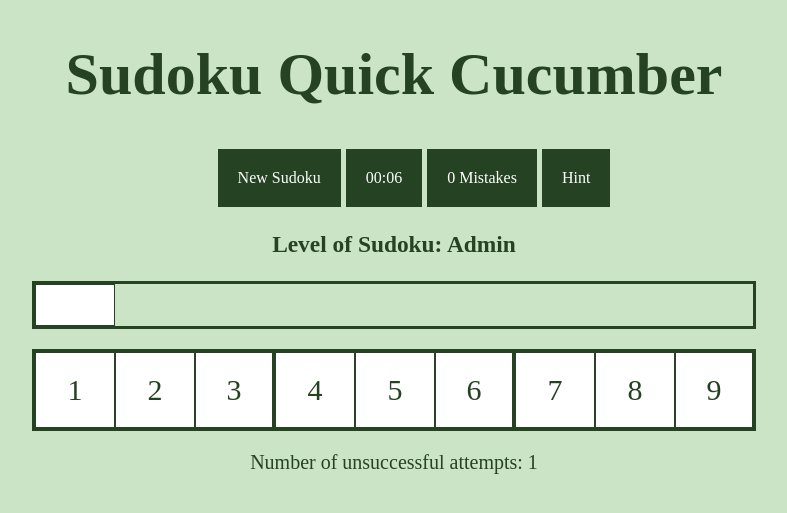
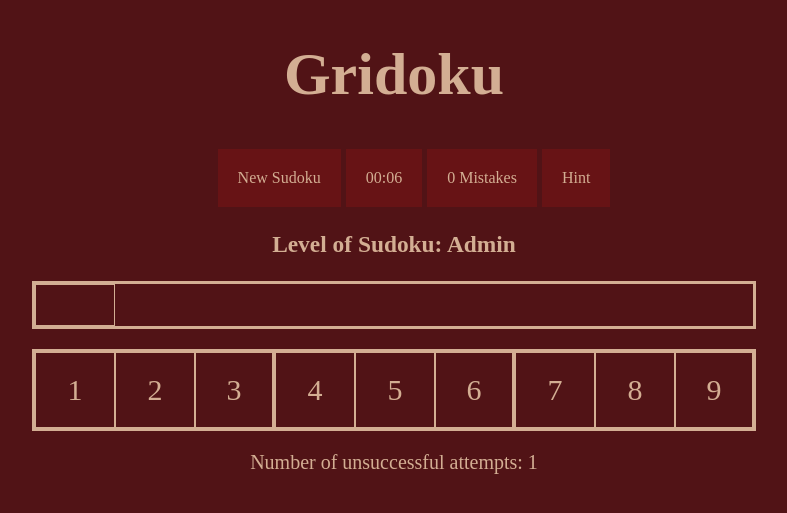
Before and after one commit to katarinakovacova/sudoku-solver, a Django app: template sudoku_site/sudoku/templates/home.html in a window 1280 px wide. Shown: the top 513 px of the page, without its empty margins (246-1033 px from the left). Run offline with Django 4.2, Linux system fonts and the light colour scheme; the template is opened without the code that fills it: most values are stand-ins (such as "Sample title", 1, 10 or a date in 2020); parts of the project's set-up code (start-up, migrations or seed data) failed here and were passed over.

Commit message:
Change color palette for the frontend #16

```diff
--- a/sudoku_site/sudoku/templates/home.html
+++ b/sudoku_site/sudoku/templates/home.html
@@ -3,10 +3,10 @@
 <head>
     <meta charset="UTF-8">
     <meta name="viewport" content="width=device-width, initial-scale=1.0">
-    <title>Sudoku Quick Cucumber</title>
+    <title>Gridoku</title>
     <style>
         body {
-            background-color: #cae4c5;
+            background-color: #511316;
             font-family: 'Times New Roman', Times, serif;
         }
 
@@ -22,12 +22,12 @@
         .header {
             text-align: center;
             font-size: 30px;
-            color: #254222;
+            color: #D3AE93;
         }
 
         .menu {
             font-size: 20px;
-            color: white;
+            color: #D3AE93;
             text-align: center;
         }
 
@@ -41,32 +41,32 @@
         }
 
         .menu-button {
-            background-color: #254222;
+            background-color: #671315;
             padding: 20px;
-            color: white;
+            color: #D3AE93;
             font-size: 16px;
             border: none;
         }
 
         .menu-button:hover {
-            background-color: #99cc66;
+            background-color: #671315;
         }
 
         .dropdown-content {
             display: none;
             position: absolute;
-            background-color: white;
+            background-color: #C54825;
         }
 
         .dropdown-content a {
-            color: #254222;
+            color: #D3AE93;
             padding: 12px;
             text-decoration: none;
             display: block;
         }
 
         .dropdown-content a:hover {
-            background-color: #ece2b1;
+            background-color: #671315;
         }
 
         .dropdown:hover .dropdown-content {
@@ -76,7 +76,7 @@
         .level {
             text-align: center;
             font-size: 20px;
-            color: #254222;
+            color: #D3AE93;
         }
 
         .number-container {
@@ -85,43 +85,43 @@
             margin: 20px 138px;
             border-width: 3px 3px 3px 3px;
             border-style: solid;
-            border-color: #254222;
+            border-color: #D3AE93;
         }
 
         .number-cell {
-            background-color: white;
-            border: 1px solid #254222;
+            background-color: #511316;
+            border: 1px solid #D3AE93;
             padding: 20px;
             font-size: 30px;
             text-align: center;
-            color: #254222;
+            color: #D3AE93;
         }
 
         .number-cell:nth-child(3n) {
-            border-right: 3px solid #254222;
+            border-right: 3px solid #D3AE93;
         }
 
         .number-cell[data-y="3"] {
-            border-bottom: 3px solid #254222;
+            border-bottom: 3px solid #D3AE93;
         }
 
         .number-cell[data-y="6"] {
-            border-bottom: 3px solid #254222;
+            border-bottom: 3px solid #D3AE93;
         }
 
 
         .number-cell-origin {
-            background-color: #ece2b1;
+            background-color: #511316;
         }
 
         .number-cell:hover {
-            background-color: #99cc66;
+            background-color: #BE6500;
         }
 
         .attempts {
             text-align: center;
             font-size: 20px;
-            color: #254222;
+            color: #D3AE93;
         }
     </style>
      <script>
@@ -162,7 +162,7 @@
 <body onload="toggleTimer()">
 <div class="content">
     <div class="header">
-        <h1>Sudoku Quick Cucumber</h1>
+        <h1>Gridoku</h1>
     </div>
 
     <ul class="menu">
```
